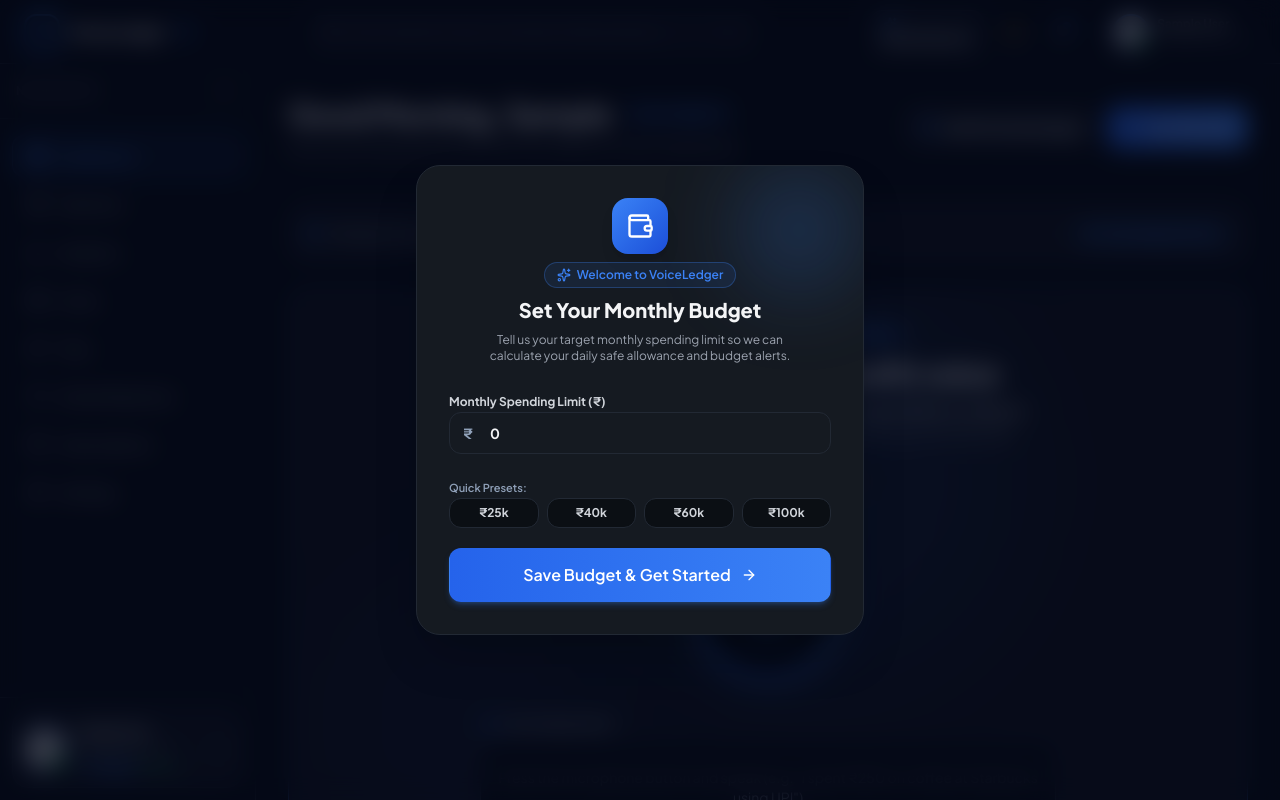
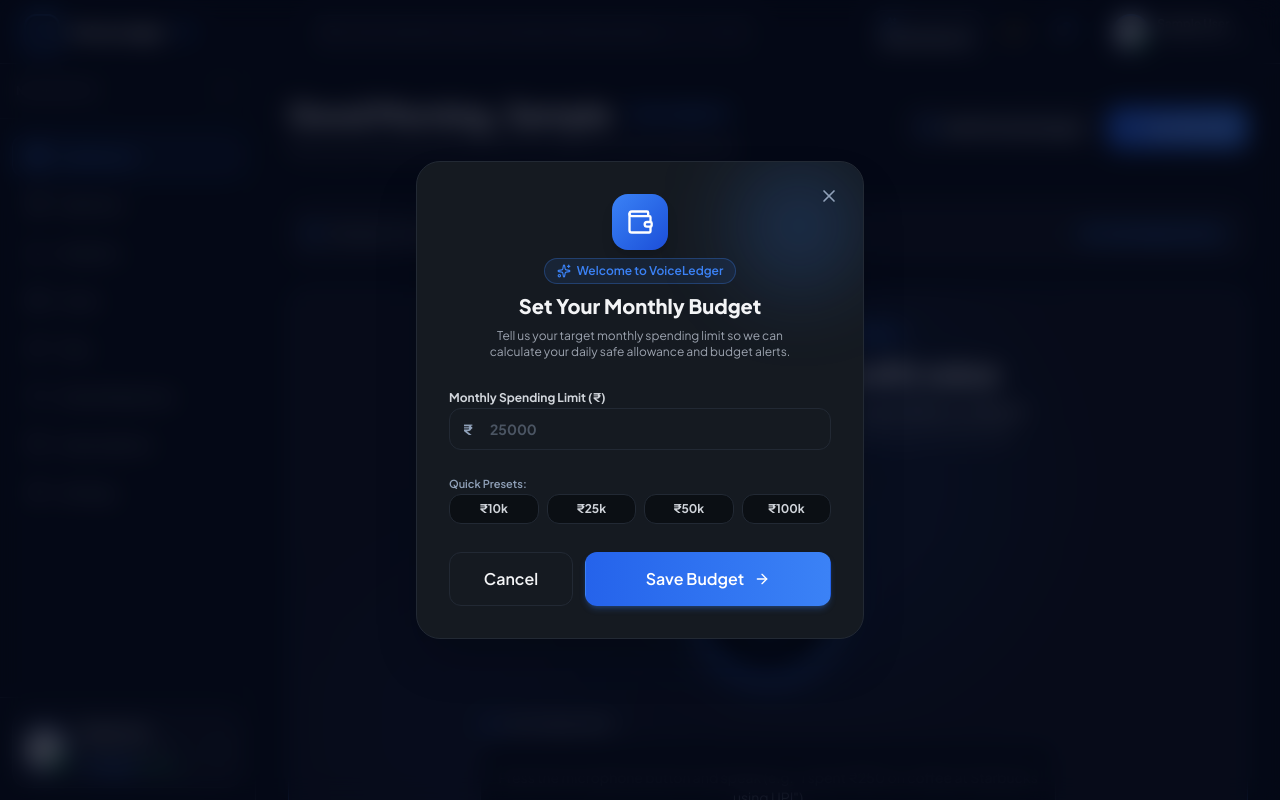
Before and after one commit to shelartanmay75-cyber/VoiceLedger, a React (Vite) app: page / in a window 1280 px wide. Shown: the top 800 px of the page. Built offline with nearby package versions, Linux system fonts and the light colour scheme; no server answers; the database is empty; sample sign-in values are in the browser's storage.

Commit message:
feat: implement profile management page and monthly budget configuration modal

```diff
--- a/src/components/modals/MonthlyBudgetSetupModal.tsx
+++ b/src/components/modals/MonthlyBudgetSetupModal.tsx
@@ -1,6 +1,6 @@
-import React, { useState } from 'react';
+import React, { useState, useEffect } from 'react';
 import { motion, AnimatePresence } from 'framer-motion';
-import { Wallet, Sparkles, ArrowRight } from 'lucide-react';
+import { Wallet, Sparkles, ArrowRight, X } from 'lucide-react';
 import { useData } from '../../context/DataContext';
 import { useAuth } from '../../hooks/useAuth';
 import { Button } from '../ui/Button';
@@ -14,12 +14,21 @@
 export const MonthlyBudgetSetupModal: React.FC<MonthlyBudgetSetupModalProps> = ({ isOpen, onClose }) => {
   const { profile, updateProfile } = useData();
   const { user, isGuest } = useAuth();
-  const [budgetInput, setBudgetInput] = useState<string>(profile.monthlyBudget?.toString() || '40000');
+  const [budgetInput, setBudgetInput] = useState<string>('');
   const [isSaving, setIsSaving] = useState(false);
+
+  const isEditing = Boolean(profile.monthlyBudget && profile.monthlyBudget > 0);
+
+  // Sync state whenever modal opens or profile updates
+  useEffect(() => {
+    if (isOpen) {
+      setBudgetInput(profile.monthlyBudget && profile.monthlyBudget > 0 ? profile.monthlyBudget.toString() : '');
+    }
+  }, [isOpen, profile.monthlyBudget]);
 
   if (!isOpen) return null;
 
-  const quickOptions = [25000, 40000, 60000, 100000];
+  const quickOptions = [10000, 25000, 50000, 100000];
 
   const handleSave = async (e: React.FormEvent) => {
     e.preventDefault();
@@ -33,9 +42,11 @@
     });
 
     if (user?.uid) {
+      localStorage.setItem(`voiceledger_budget_${user.uid}`, String(numericValue));
       localStorage.setItem(`voiceledger_configured_${user.uid}`, 'true');
     }
     if (isGuest) {
+      localStorage.setItem('voiceledger_guest_monthly_budget', String(numericValue));
       localStorage.setItem('voiceledger_configured_guest_user_demo', 'true');
       sessionStorage.setItem('voiceledger_guest_budget_configured', 'true');
     }
@@ -56,19 +67,32 @@
           {/* Top Decorative Glow */}
           <div className="absolute top-0 right-0 w-32 h-32 bg-[#3B82F6]/20 rounded-full blur-2xl pointer-events-none" />
 
+          {/* Close Button */}
+          <button
+            onClick={onClose}
+            className="absolute top-4 right-4 p-2 text-slate-400 hover:text-slate-700 dark:hover:text-slate-200 rounded-xl hover:bg-slate-100 dark:hover:bg-[#0B0F14] transition-colors z-20"
+            aria-label="Close modal"
+            id="monthly-budget-modal-close-btn"
+          >
+            <X className="w-5 h-5" />
+          </button>
+
+          {/* Modal Header */}
           <div className="text-center space-y-2 relative z-10">
             <div className="w-14 h-14 mx-auto rounded-2xl bg-gradient-to-br from-[#3B82F6] to-[#1D4ED8] p-3 flex items-center justify-center shadow-lg text-white">
               <Wallet className="w-7 h-7" />
             </div>
             <div className="inline-flex items-center gap-1.5 px-3 py-1 rounded-full text-xs font-semibold bg-[#3B82F6]/10 text-[#3B82F6] border border-[#3B82F6]/30">
               <Sparkles className="w-3.5 h-3.5" />
-              <span>Welcome to VoiceLedger</span>
+              <span>{isEditing ? 'Budget Manager' : 'Welcome to VoiceLedger'}</span>
             </div>
             <h2 className="text-xl font-extrabold text-slate-900 dark:text-[#F3F4F6]">
-              Set Your Monthly Budget
+              {isEditing ? 'Edit Monthly Budget' : 'Set Your Monthly Budget'}
             </h2>
             <p className="text-xs text-slate-500 dark:text-[#9CA3AF] max-w-xs mx-auto">
-              Tell us your target monthly spending limit so we can calculate your daily safe allowance and budget alerts.
+              {isEditing
+                ? 'Update your target monthly spending limit. Changes will reflect instantly across your dashboard, analytics, and budget tracking.'
+                : 'Tell us your target monthly spending limit so we can calculate your daily safe allowance and budget alerts.'}
             </p>
           </div>
 
@@ -81,10 +105,10 @@
                 type="number"
                 value={budgetInput}
                 onChange={(e) => setBudgetInput(e.target.value)}
-                placeholder="40000"
+                placeholder="25000"
                 leftIcon={<span className="text-sm font-bold text-slate-400">₹</span>}
                 required
-                min="1000"
+                min="100"
                 className="text-lg font-bold"
               />
             </div>
@@ -110,16 +134,27 @@
               </div>
             </div>
 
+            <div className="flex items-center gap-3 pt-2">
+              <Button
+                type="button"
+                variant="secondary"
+                size="lg"
+                onClick={onClose}
+                className="w-1/3"
+              >
+                Cancel
+              </Button>
               <Button
                 type="submit"
                 variant="primary"
                 size="lg"
-              className="w-full font-bold shadow-lg shadow-[#3B82F6]/25"
+                className="w-2/3 font-bold shadow-lg shadow-[#3B82F6]/25"
                 disabled={isSaving}
                 rightIcon={<ArrowRight className="w-4 h-4" />}
               >
-              {isSaving ? 'Saving...' : 'Save Budget & Get Started'}
+                {isSaving ? 'Saving...' : isEditing ? 'Update Budget' : 'Save Budget'}
               </Button>
+            </div>
           </form>
         </motion.div>
       </div>
--- a/src/pages/ProfilePage.tsx
+++ b/src/pages/ProfilePage.tsx
@@ -23,9 +23,13 @@
   const { profile, updateProfile } = useData();
   const navigate = useNavigate();
 
-  const [monthlyBudget, setMonthlyBudget] = useState(profile.monthlyBudget?.toString() || '40000');
+  const [monthlyBudget, setMonthlyBudget] = useState(profile.monthlyBudget?.toString() || '0');
   const [isSaving, setIsSaving] = useState(false);
   const [saveSuccess, setSaveSuccess] = useState(false);
+
+  React.useEffect(() => {
+    setMonthlyBudget(profile.monthlyBudget?.toString() || '0');
+  }, [profile.monthlyBudget]);
 
   const handleSaveBudget = async (e: React.FormEvent) => {
     e.preventDefault();
```
Lines whose indentation alone changed are shown as unchanged.
